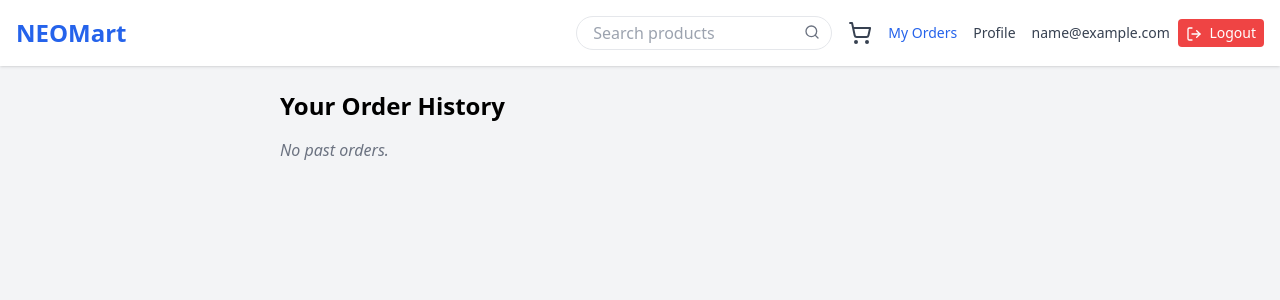
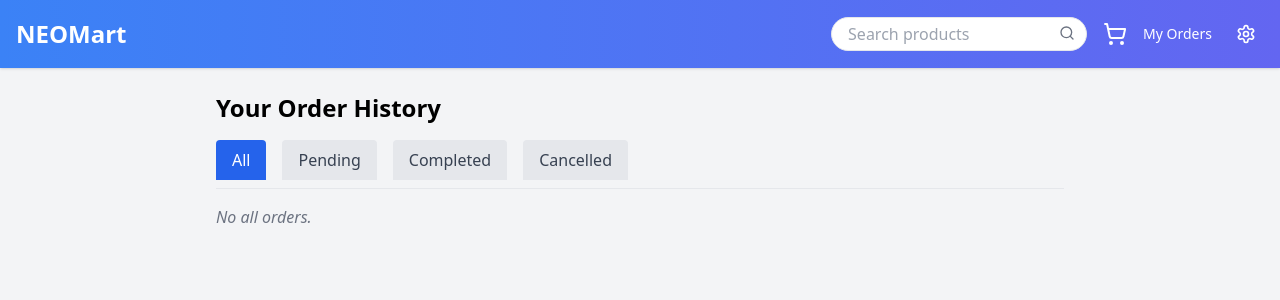
Before and after one commit to DiptanGurung/react-learning, a React (Vite) app in the folder REACT HW/Day-13 HW/: page /orders in a window 1280 px wide. Shown: the top 300 px of the page. Built offline with nearby package versions, Linux system fonts and the light colour scheme; sample sign-in values are in the browser's storage.

Commit message:
Logout Modal

```diff
--- a/REACT HW/Day-13 HW/src/App.jsx
+++ b/REACT HW/Day-13 HW/src/App.jsx
@@ -7,7 +7,7 @@ import ProfilePage from "./pages/ProfilePage";
 import AdminPage from "./pages/AdminPage";
 import AdminHome from "./pages/AdminHome";
 import OrderHistoryPage from "./pages/OrderHistoryPage";
-// import OrdersPage from "./pages/OrdersPage";
+import OrdersPage from "./pages/OrdersPage";
 import CheckoutPage from "./pages/CheckoutPage";
 import ThankYouPage from "./pages/ThankYouPage";
 import { AuthProvider, AuthContext } from "./context/AuthContext";
@@ -46,7 +46,7 @@ export default function App() {
             <Route path="/admin-home" element={<AdminHome />} />
             <Route path="/admin" element={<AdminRoute><AdminPage /></AdminRoute>} />
             <Route path="/orders" element={<OrderHistoryPage />} />
-            {/* <Route path="/orders-page" element={<OrdersPage />} /> */}
+            <Route path="/orders-page" element={<OrdersPage />} />
             <Route path="/login" element={<LoginPage />} />
             <Route path="/register" element={<RegisterPage />} />
           </Routes>
--- /dev/null
+++ b/REACT HW/Day-13 HW/src/components/ConfirmLogoutModal.jsx
@@ -0,0 +1,28 @@
+import React from "react";
+
+export default function ConfirmLogoutModal({ isOpen, onConfirm, onCancel }) {
+  if (!isOpen) return null;
+
+  return (
+    <div className="fixed inset-0 bg-black bg-opacity-50 flex items-center justify-center z-50">
+      <div className="bg-white rounded-lg shadow-lg p-6 w-full max-w-sm text-center">
+        <h2 className="text-lg font-semibold mb-4">Confirm Logout</h2>
+        <p className="mb-6 text-gray-700">Are you sure you want to log out?</p>
+        <div className="flex justify-center gap-4">
+          <button
+            onClick={onConfirm}
+            className="bg-red-600 text-white px-4 py-2 rounded hover:bg-blue-700"
+          >
+            Yes, Log out
+          </button>
+          <button
+            onClick={onCancel}
+            className="bg-gray-300 px-4 py-2 rounded hover:bg-gray-400"
+          >
+            Cancel
+          </button>
+        </div>
+      </div>
+    </div>
+  );
+}
--- a/REACT HW/Day-13 HW/src/components/Header.jsx
+++ b/REACT HW/Day-13 HW/src/components/Header.jsx
@@ -1,10 +1,13 @@
 import React, { useContext, useState } from "react";
-import { ShoppingCart, Search, LogOut } from "lucide-react";
+import { ShoppingCart, Search, LogOut, Settings } from "lucide-react";
 import { Link } from "react-router-dom";
 import { AuthContext } from "../context/AuthContext";
+import ConfirmLogoutModal from "./ConfirmLogoutModal";
 
 export default function Header({ cartCount, onSearch }) {
   const [searchInput, setSearchInput] = useState("");
+  const [dropdownOpen, setDropdownOpen] = useState(false);
+  const [showLogoutModal, setShowLogoutModal] = useState(false);
   const { user, logout } = useContext(AuthContext);
 
   const handleChange = (e) => {
@@ -13,11 +16,30 @@ export default function Header({ cartCount, onSearch }) {
     if (onSearch) onSearch(value);
   };
 
+  const toggleDropdown = () => {
+    setDropdownOpen((prev) => !prev);
+  };
+
+  const handleLogoutClick = () => {
+    setShowLogoutModal(true);
+    setDropdownOpen(false);
+  };
+
+  const confirmLogout = () => {
+    logout();
+    setShowLogoutModal(false);
+  };
+
+  const cancelLogout = () => {
+    setShowLogoutModal(false);
+  };
+
   return (
-    <header className="bg-white shadow p-4 flex justify-between items-center">
-      <Link to="/" className="text-2xl font-bold text-blue-600">NEOMart</Link>
+    <>
+      <header className="bg-gradient-to-r from-blue-500 to-indigo-500 shadow p-4 flex justify-between items-center">
+        <Link to="/" className="text-2xl font-bold text-white">NEOMart</Link>
 
-      <div className="flex items-center gap-4">
+        <div className="flex items-center gap-4 relative">
           <div className="relative">
             <input
               type="text"
@@ -30,7 +52,7 @@ export default function Header({ cartCount, onSearch }) {
           </div>
 
           <Link to="/cart" className="relative">
-          <ShoppingCart className="h-6 w-6 text-gray-700" />
+            <ShoppingCart className="h-6 w-6 text-white" />
             {cartCount > 0 && (
               <span className="absolute -top-2 -right-2 bg-red-500 text-white text-xs px-2 py-0.5 rounded-full">
                 {cartCount}
@@ -40,31 +62,55 @@ export default function Header({ cartCount, onSearch }) {
 
           {user && (
             <>
-            <Link to="/orders" className="text-sm text-blue-600 hover:underline">
+              <Link to="/orders" className="text-sm text-white hover:underline">
                 My Orders
               </Link>
-            <Link to="/profile" className="text-sm text-gray-700 hover:underline">
+
+              <div className="relative">
+                <button
+                  onClick={toggleDropdown}
+                  className="text-white hover:bg-white/10 p-2 rounded-full"
+                >
+                  <Settings className="w-5 h-5" />
+                </button>
+
+                {dropdownOpen && (
+                  <div className="absolute right-0 mt-2 bg-white shadow-lg rounded w-48 z-10 overflow-hidden">
+                    <div className="px-4 py-2 text-sm text-gray-500 border-b">
+                      {user.name || user.email}
+                    </div>
+                    <Link
+                      to="/profile"
+                      className="block px-4 py-2 text-gray-700 hover:bg-gray-100"
+                      onClick={() => setDropdownOpen(false)}
+                    >
                       Profile
                     </Link>
+                    <button
+                      onClick={handleLogoutClick}
+                      className="w-full text-left px-4 py-2 text-white bg-red-500 hover:bg-blue-500"
+                    >
+                      <LogOut className="inline-block w-4 h-4 mr-2" /> Logout
+                    </button>
+                  </div>
+                )}
+              </div>
             </>
           )}
 
-        {user ? (
-          <div className="flex items-center gap-2">
-            <span className="text-sm text-gray-700">{user.email}</span>
-            <button
-              onClick={logout}
-              className="bg-red-500 text-white text-sm px-2 py-1 rounded hover:bg-red-600"
-            >
-              <LogOut className="inline-block w-4 h-4 mr-1" /> Logout
-            </button>
-          </div>
-        ) : (
-          <Link to="/login" className="text-blue-600 hover:underline text-sm">
+          {!user && (
+            <Link to="/login" className="text-white hover:underline text-sm">
               Login
             </Link>
           )}
         </div>
       </header>
+
+      <ConfirmLogoutModal
+        isOpen={showLogoutModal}
+        onConfirm={confirmLogout}
+        onCancel={cancelLogout}
+      />
+    </>
   );
 }
--- a/REACT HW/Day-13 HW/src/context/AuthContext.jsx
+++ b/REACT HW/Day-13 HW/src/context/AuthContext.jsx
@@ -2,7 +2,7 @@ import React, { createContext, useState, useEffect } from "react";
 
 export const AuthContext = createContext();
 
-const ADMIN_EMAIL = "admin@gmail.com"; // ✅ define this constant here
+const ADMIN_EMAIL = "admin@gmail.com";
 
 export const AuthProvider = ({ children }) => {
   const [user, setUser] = useState(null);
@@ -11,7 +11,7 @@ export const AuthProvider = ({ children }) => {
     const savedUser = JSON.parse(localStorage.getItem("user"));
     if (savedUser) {
       if (savedUser.email === ADMIN_EMAIL) {
-        savedUser.isAdmin = true; // Reinforce admin flag
+        savedUser.isAdmin = true;
       }
       setUser(savedUser);
     }
@@ -36,7 +36,7 @@ export const AuthProvider = ({ children }) => {
   };
 
   const register = (email, password) => {
-    if (email === ADMIN_EMAIL) return false; // Prevent admin email registration
+    if (email === ADMIN_EMAIL) return false;
 
     const users = JSON.parse(localStorage.getItem("users")) || [];
     if (users.some((u) => u.email === email)) return false;
--- a/REACT HW/Day-13 HW/src/context/ProductContext.jsx
+++ b/REACT HW/Day-13 HW/src/context/ProductContext.jsx
@@ -5,7 +5,6 @@ export const ProductContext = createContext();
 export const ProductProvider = ({ children }) => {
   const [products, setProducts] = useState([]);
 
-  // Load products from localStorage initially
   useEffect(() => {
     const stored = JSON.parse(localStorage.getItem("products")) || [];
     setProducts(stored);
--- a/REACT HW/Day-13 HW/src/pages/AdminPage.jsx
+++ b/REACT HW/Day-13 HW/src/pages/AdminPage.jsx
@@ -35,12 +35,12 @@ export default function AdminPage() {
       category: form.category.trim(),
       image: form.image.trim(),
     };
-    addProduct(newProduct); // Use context method
+    addProduct(newProduct);
     setForm({ title: "", price: "", category: "" });
   };
 
   const handleDelete = (id) => {
-    deleteProduct(id); // Use context method
+    deleteProduct(id);
   };
 
   if (!user || user.email !== ADMIN_EMAIL) {
--- a/REACT HW/Day-13 HW/src/pages/OrderHistoryPage.jsx
+++ b/REACT HW/Day-13 HW/src/pages/OrderHistoryPage.jsx
@@ -3,34 +3,100 @@ import Header from "../components/Header";
 
 export default function OrderHistoryPage() {
   const [orders, setOrders] = useState([]);
+  const [activeTab, setActiveTab] = useState("All");
 
   useEffect(() => {
-    const history = JSON.parse(localStorage.getItem("orders")) || [];
-    setOrders(history);
+    const currentUserEmail = localStorage.getItem("currentUserEmail");
+    if (!currentUserEmail) return;
+
+    const allOrders = JSON.parse(localStorage.getItem("orders")) || [];
+    const userOrders = allOrders.filter(order => order.email === currentUserEmail);
+
+    const allOrdersWithStatus = userOrders.map(order => ({
+      ...order,
+      status: order.status || "Pending",
+    }));
+
+    setOrders(allOrdersWithStatus);
   }, []);
+
+  const deleteOrder = (orderId) => {
+    const currentUserEmail = localStorage.getItem("currentUserEmail");
+    if (!currentUserEmail) {
+      console.warn("No current user email found.");
+      return;
+    }
+
+    const allOrders = JSON.parse(localStorage.getItem("orders")) || [];
+
+    const updatedOrders = allOrders.filter(order => order.id.toString() !== orderId.toString());
+
+    localStorage.setItem("orders", JSON.stringify(updatedOrders));
+
+    setOrders(updatedOrders.filter(order => order.email === currentUserEmail));
+  };
+
+  const handleDeleteClick = (orderId) => {
+    if (window.confirm("Are you sure you want to delete this order?")) {
+      deleteOrder(orderId);
+    }
+  };
+
+  const filteredOrders =
+    activeTab === "All"
+      ? orders
+      : orders.filter((order) => order.status === activeTab);
 
   return (
     <div className="min-h-screen bg-gray-100">
       <Header cartCount={0} />
-      <div className="max-w-3xl mx-auto p-6">
+      <div className="max-w-4xl mx-auto p-6">
         <h2 className="text-2xl font-bold mb-4">Your Order History</h2>
-        {orders.length === 0 ? (
-          <p className="text-gray-500 italic">No past orders.</p>
+
+        <div className="flex space-x-4 border-b pb-2 mb-4">
+          {["All", "Pending", "Completed", "Cancelled"].map((tab) => (
+            <button
+              key={tab}
+              onClick={() => setActiveTab(tab)}
+              className={`px-4 py-2 rounded-t ${activeTab === tab
+                ? "bg-blue-600 text-white"
+                : "bg-gray-200 text-gray-700 hover:bg-gray-300"
+                }`}
+            >
+              {tab}
+            </button>
+          ))}
+        </div>
+
+        {filteredOrders.length === 0 ? (
+          <p className="text-gray-500 italic">No {activeTab.toLowerCase()} orders.</p>
         ) : (
-          orders
-            .sort((a, b) => b.id - a.id)
+          filteredOrders
+            .sort((a, b) => new Date(b.date) - new Date(a.date))
             .map((order) => (
-              <div
-                key={order.id}
-                className="bg-white p-4 mb-4 rounded shadow-sm"
-              >
-                <p className="text-sm text-gray-500">
-                  {new Date(order.date).toLocaleString()}
-                </p>
-                <p className="text-gray-800 font-medium mb-2">
+              <div key={order.id} className="bg-white p-4 mb-4 rounded shadow-sm">
+                <div className="flex justify-between items-center">
+                  <p className="text-sm text-gray-500">
+                    {new Date(order.date).toLocaleString()}
+                  </p>
+                  <span
+                    className={`text-xs font-semibold px-2 py-1 rounded-full ${
+                      order.status === "Pending"
+                        ? "bg-yellow-200 text-yellow-800"
+                        : order.status === "Completed"
+                        ? "bg-green-200 text-green-800"
+                        : "bg-red-200 text-red-800"
+                    }`}
+                  >
+                    {order.status}
+                  </span>
+                </div>
+
+                <p className="text-gray-800 font-medium mt-1 mb-2">
                   Total: ${order.total.toFixed(2)}
                 </p>
-                <ul className="text-sm text-gray-700 space-y-1">
+
+                <ul className="text-sm text-gray-700 space-y-1 mb-2">
                   {order.items.map((item, i) => (
                     <li key={i}>
                       • {item.title} × {item.quantity} — $
@@ -38,6 +104,13 @@ export default function OrderHistoryPage() {
                     </li>
                   ))}
                 </ul>
+
+                <button
+                  onClick={() => handleDeleteClick(order.id)}
+                  className="mt-2 bg-red-500 text-white px-3 py-1 rounded hover:bg-red-600 text-sm"
+                >
+                  Delete
+                </button>
               </div>
             ))
         )}
--- a/REACT HW/Day-13 HW/src/pages/OrdersPage.jsx
+++ b/REACT HW/Day-13 HW/src/pages/OrdersPage.jsx
@@ -7,8 +7,12 @@ export default function OrdersPage() {
   const [orders, setOrders] = useState([]);
 
   useEffect(() => {
+    if (!user?.email) return;
+
     const allOrders = JSON.parse(localStorage.getItem("orders")) || [];
-    const userOrders = allOrders.filter(order => order.email === user?.email);
+    console.log("All orders in storage:", allOrders);
+    const userOrders = allOrders.filter(order => order.email === user.email);
+    console.log(`Orders for user ${user.email}:`, userOrders);
     setOrders(userOrders);
   }, [user]);
 
--- a/REACT HW/Day-13 HW/src/pages/ProfilePage.jsx
+++ b/REACT HW/Day-13 HW/src/pages/ProfilePage.jsx
@@ -1,12 +1,14 @@
-import React, { useContext, useEffect, useState } from "react";
+import React, { useContext, useState, useEffect } from "react";
 import { useNavigate } from "react-router-dom";
 import { AuthContext } from "../context/AuthContext";
-import { ArrowLeft } from "lucide-react";
+import { ArrowLeft, LogOut } from "lucide-react";
+import ConfirmLogoutModal from "../components/ConfirmLogoutModal";
 
 export default function ProfilePage() {
   const { user, logout } = useContext(AuthContext);
   const [orders, setOrders] = useState([]);
   const [activeTab, setActiveTab] = useState("All");
+  const [showLogoutModal, setShowLogoutModal] = useState(false);
   const navigate = useNavigate();
 
   useEffect(() => {
@@ -39,6 +41,19 @@ export default function ProfilePage() {
       ? orders
       : orders.filter((order) => order.status === activeTab);
 
+  const handleLogoutClick = () => {
+    setShowLogoutModal(true);
+  };
+
+  const confirmLogout = () => {
+    logout();
+    setShowLogoutModal(false);
+  };
+
+  const cancelLogout = () => {
+    setShowLogoutModal(false);
+  };
+
   const renderOrders = () => (
     filteredOrders.length === 0 ? (
       <p className="text-gray-500 mt-4">No {activeTab.toLowerCase()} orders.</p>
@@ -64,7 +79,7 @@ export default function ProfilePage() {
               <select
                 value={order.status}
                 onChange={(e) =>
-                  updateOrderStatus(orders.indexOf(order), e.target.value)
+                  updateOrderStatus(index, e.target.value)
                 }
                 className="border px-2 py-1 rounded"
               >
@@ -74,8 +89,8 @@ export default function ProfilePage() {
               </select>
 
               <button
-                onClick={() => deleteOrder(orders.indexOf(order))}
-                className="ml-4 bg-red-500 text-white px-3 py-1 rounded hover:bg-red-600 self-start"
+                onClick={() => deleteOrder(index)}
+                className="ml-4 bg-red-500 text-white px-3 py-1 rounded hover:bg-red-600"
               >
                 Delete
               </button>
@@ -87,10 +102,10 @@ export default function ProfilePage() {
   );
 
   return (
-
     <div className="p-6 max-w-4xl mx-auto">
       <h2 className="text-2xl font-bold mb-2">User Profile</h2>
       <p className="mb-4">Logged in as: <strong>{user.email}</strong></p>
+
       <div className="flex items-center space-x-4 mb-6">
         <button
           onClick={() => navigate("/")}
@@ -99,11 +114,12 @@ export default function ProfilePage() {
           <ArrowLeft className="w-5 h-5 mr-2" />
           Home
         </button>
+
         <button
-          onClick={logout}
-          className="bg-red-500 text-white px-4 py-2 rounded hover:bg-red-600"
+          onClick={handleLogoutClick}
+          className="bg-green-500 text-white text-sm px-2 py-1 rounded hover:bg-blue-600"
         >
-          Logout
+          <LogOut className="inline-block w-4 h-4 mr-1" /> Logout
         </button>
       </div>
 
@@ -112,10 +128,11 @@ export default function ProfilePage() {
           <button
             key={tab}
             onClick={() => setActiveTab(tab)}
-            className={`px-4 py-2 rounded-t ${activeTab === tab
-              ? "bg-blue-600 text-white"
-              : "bg-gray-200 text-gray-700 hover:bg-gray-300"
-              }`}
+            className={`px-4 py-2 rounded-t ${
+              activeTab === tab
+                ? "bg-blue-600 text-white"
+                : "bg-gray-200 text-gray-700 hover:bg-gray-300"
+            }`}
           >
             {tab}
           </button>
@@ -123,6 +140,12 @@ export default function ProfilePage() {
       </div>
 
       {renderOrders()}
+
+      <ConfirmLogoutModal
+        isOpen={showLogoutModal}
+        onConfirm={confirmLogout}
+        onCancel={cancelLogout}
+      />
     </div>
   );
 }
```
Also changed, not shown: REACT HW/Day-13 HW/src/pages/CheckoutPage.jsx (+12 -3 lines), REACT HW/Day-13 HW/src/pages/Home.jsx (+15 -4 lines). Lines whose indentation alone changed are shown as unchanged.
